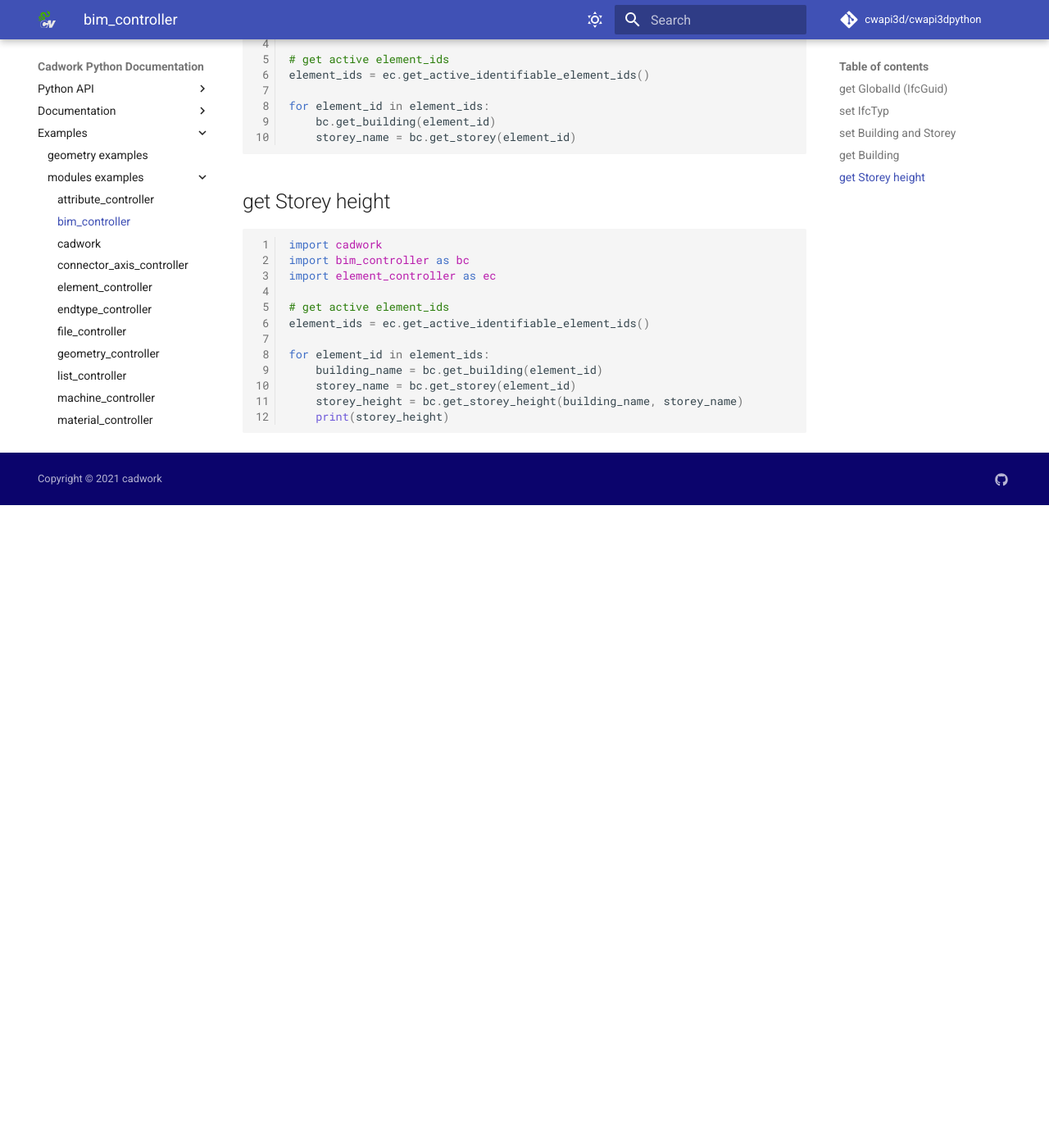
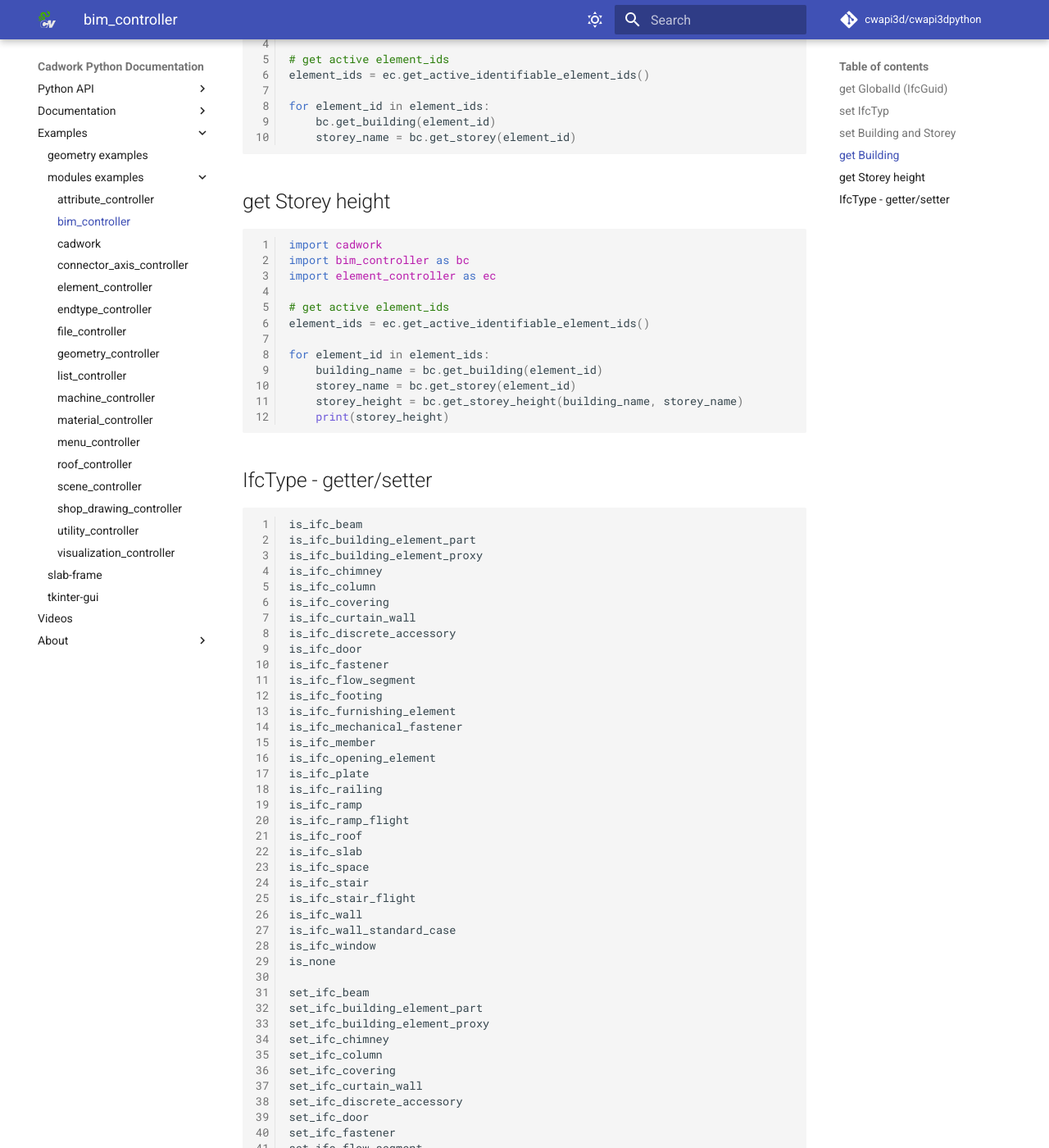
Before and after one commit to cwapi3d/cwapi3dpython, an MkDocs documentation site: the page built from docs/examples/bim_example.md, in a window 1280 px wide and 1400 px high, scrolled down 1161 px. Shown: the whole window at 82% size. Built offline with MkDocs 1.6.1 and Material for MkDocs 9.7.7, drawn with Linux system fonts in a browser that asks for light colours; comment, search, counter and statistics services are not loaded; before the commit the page ends 1777 px from its top, so only the background shows below that; some of the changed text lies outside the part shown.

Commit message:
Update Examples

````diff
--- a/docs/examples/bim_example.md
+++ b/docs/examples/bim_example.md
@@ -80,6 +80,70 @@ for element_id in element_ids:
 
 ```
 
+## IfcType - getter/setter
+
+```
+is_ifc_beam
+is_ifc_building_element_part
+is_ifc_building_element_proxy
+is_ifc_chimney
+is_ifc_column
+is_ifc_covering
+is_ifc_curtain_wall
+is_ifc_discrete_accessory
+is_ifc_door
+is_ifc_fastener
+is_ifc_flow_segment
+is_ifc_footing
+is_ifc_furnishing_element
+is_ifc_mechanical_fastener
+is_ifc_member
+is_ifc_opening_element
+is_ifc_plate
+is_ifc_railing
+is_ifc_ramp
+is_ifc_ramp_flight
+is_ifc_roof
+is_ifc_slab
+is_ifc_space
+is_ifc_stair
+is_ifc_stair_flight
+is_ifc_wall
+is_ifc_wall_standard_case
+is_ifc_window
+is_none
+
+set_ifc_beam
+set_ifc_building_element_part
+set_ifc_building_element_proxy
+set_ifc_chimney
+set_ifc_column
+set_ifc_covering
+set_ifc_curtain_wall
+set_ifc_discrete_accessory
+set_ifc_door
+set_ifc_fastener
+set_ifc_flow_segment
+set_ifc_footing
+set_ifc_furnishing_element
+set_ifc_mechanical_fastener
+set_ifc_member
+set_ifc_opening_element
+set_ifc_plate
+set_ifc_railing
+set_ifc_ramp
+set_ifc_ramp_flight
+set_ifc_roof
+set_ifc_slab
+set_ifc_space
+set_ifc_stair
+set_ifc_stair_flight
+set_ifc_wall
+set_ifc_wall_standard_case
+set_ifc_window
+set_none
+```
+
 <noscript>
     <img src="https://analytics.cadwork.ca/ingress/e6b1702b-6224-4e93-94b7-9e4c2cd7ae06/pixel.gif">
 </noscript>
````
Also changed, not shown: docs/examples/cadwork.md (+72 -0 lines), docs/examples/element_example.md (+17 -0 lines), docs/modules.md (+24 -9 lines).
